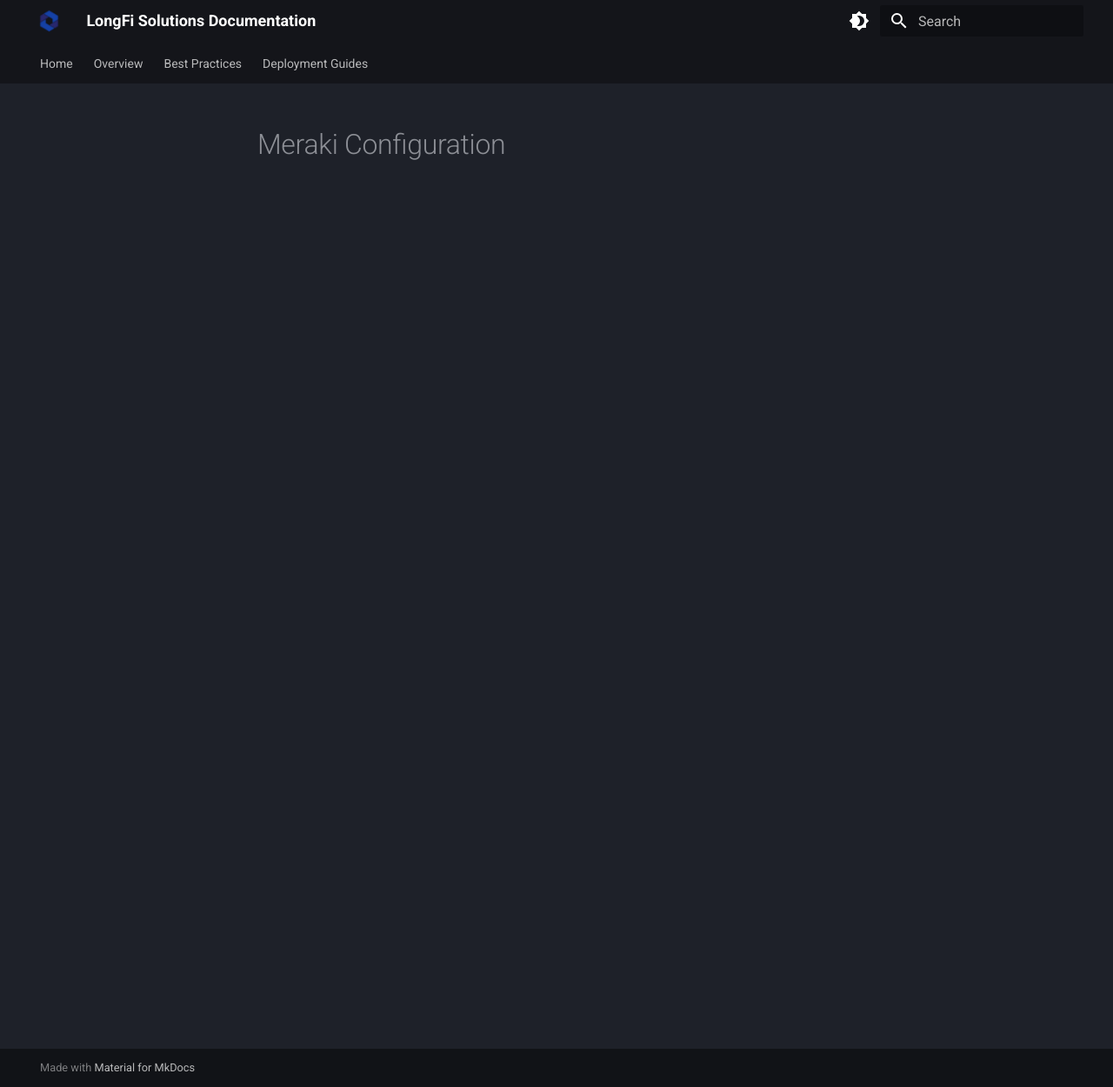
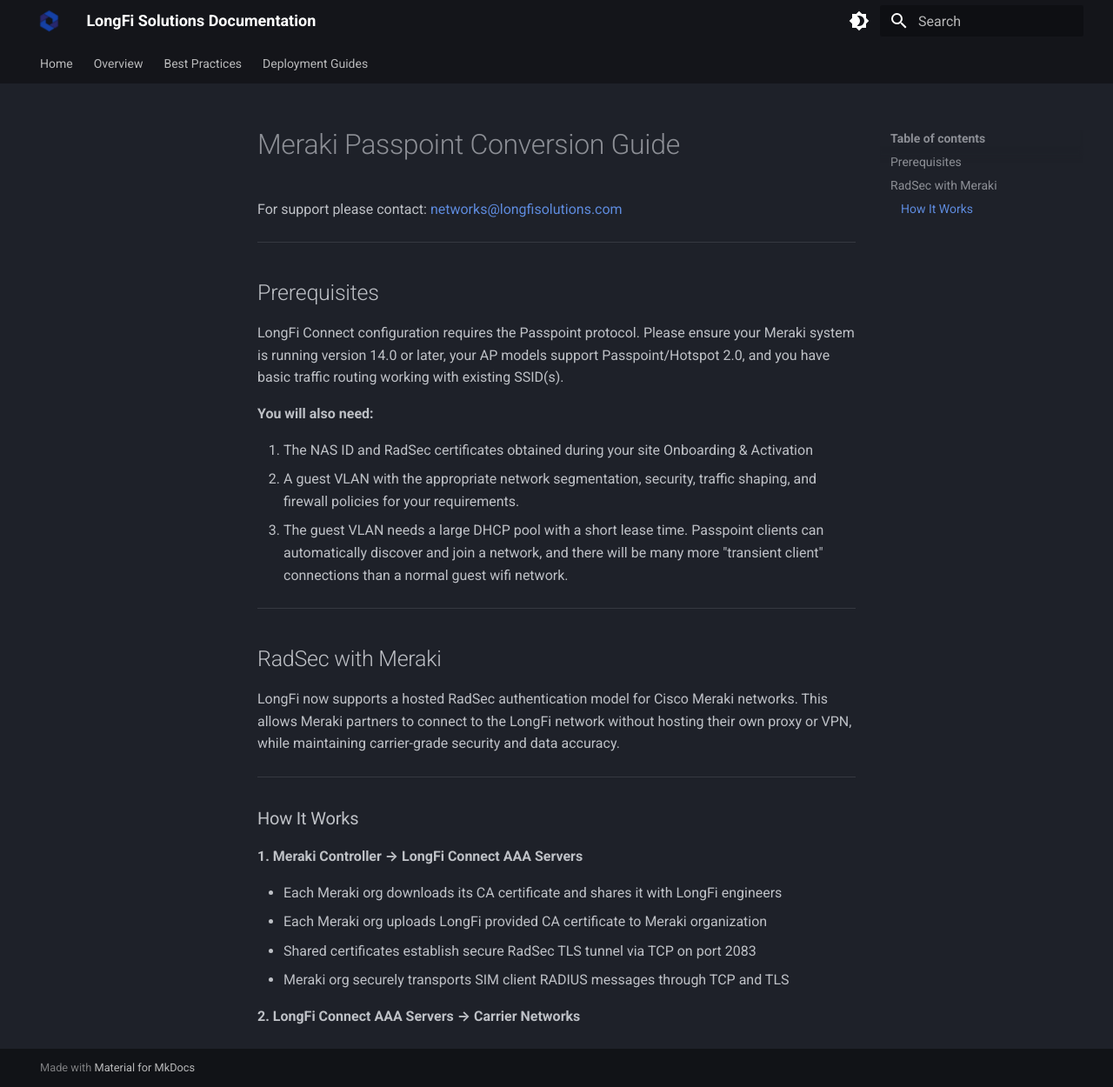
Before and after one commit to LongFi-Solutions/longfi-solutions.github.io, an MkDocs documentation site: the page built from docs/deployment/meraki.md, in a window 1280 px wide and 1250 px high. Shown: the whole window at 87% size. Built offline with MkDocs 1.6.1 and Material for MkDocs 9.7.7, drawn with Linux system fonts in a browser that asks for light colours.

Commit message:
Update Deployment Guides “meraki”

```diff
--- a/docs/deployment/meraki.md
+++ b/docs/deployment/meraki.md
@@ -1,5 +1,38 @@
 ---
-title: Meraki Configuration
+title: Meraki Passpoint Conversion Guide
 ---
 
-# Meraki Configuration
+# Meraki Passpoint Conversion Guide
+
+For support please contact: [networks@longfisolutions.com](mailto:networks@longfisolutions.com)
+
+***
+
+## Prerequisites
+
+LongFi Connect configuration requires the Passpoint protocol.  Please ensure your Meraki system is running version 14.0 or later, your AP models support Passpoint/Hotspot 2.0, and you have basic traffic routing working with existing SSID(s).
+
+**You will also need:**
+
+1. The NAS ID and RadSec certificates obtained during your site Onboarding & Activation
+2. A guest VLAN with the appropriate network segmentation, security, traffic shaping, and firewall policies for your requirements.
+3. The guest VLAN needs a large DHCP pool with a short lease time.  Passpoint clients can automatically discover and join a network, and there will be many more "transient client" connections than a normal guest wifi network.
+
+***
+
+## RadSec with Meraki
+
+LongFi now supports a hosted RadSec authentication model for Cisco Meraki networks.  This allows Meraki partners to connect to the LongFi network without hosting their own proxy or VPN, while maintaining carrier-grade security and data accuracy.
+
+***
+
+### How It Works
+
+**1. Meraki Controller → LongFi Connect AAA Servers**
+
+- Each Meraki org downloads its CA certificate and shares it with LongFi engineers
+- Each Meraki org uploads LongFi provided CA certificate to Meraki organization
+- Shared certificates establish secure RadSec TLS tunnel via TCP on port 2083
+- Meraki org securely transports SIM client RADIUS messages through TCP and TLS
+
+**2. LongFi Connect AAA Servers → Carrier Networks**
```
